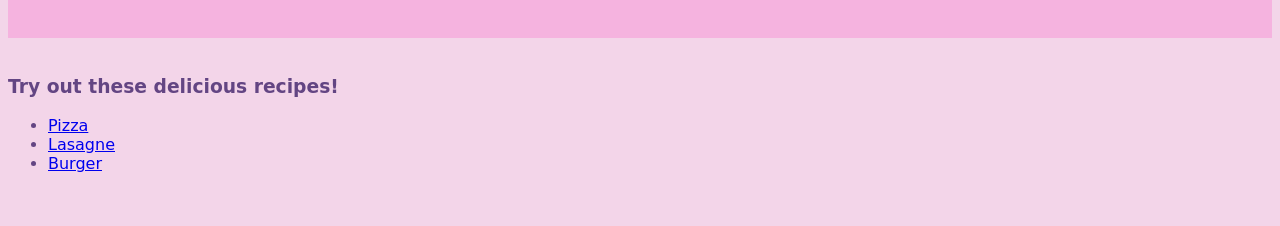
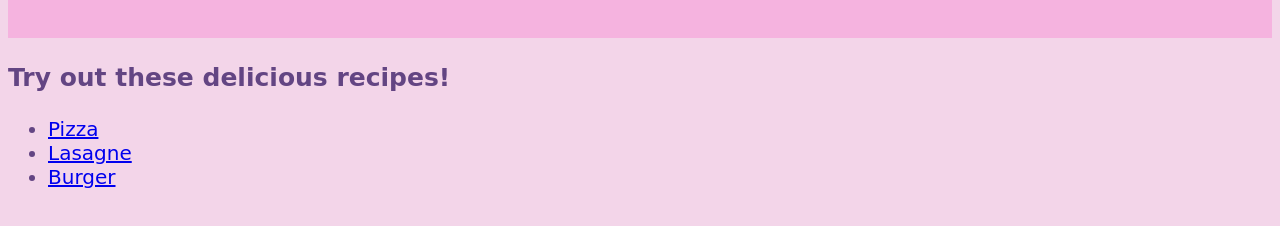
Before and after one commit to C0deBunny/Bunny-Cookbook, a plain HTML site: page index.html in a window 1280 px wide. Shown: the part 122-348 px from the top of the page. Drawn offline with Linux system fonts and the light colour scheme.

Commit message:
Add stylesheet to pages

```diff
--- a/index.html
+++ b/index.html
@@ -10,9 +10,8 @@
 
     <body>
         <header><h1>Usagi's Cookbook</h1></header>
-        <br>
         <h3>Try out these delicious recipes!</h3>
-        <ul>
+        <ul class="links">
             <li><a href="./recipes/pizza.html" rel="noopener noreferrer">Pizza</a></li>
             <li><a href="./recipes/lasagne.html" rel="noopener noreferrer">Lasagne</a></li>
             <li><a href="./recipes/burger.html" rel="noopener noreferrer">Burger</a></li>
--- a/style.css
+++ b/style.css
@@ -13,3 +13,11 @@ body {
    color: rgb(99, 69, 131);
    font-family: cursive;
 }
+
+h3 {
+  font-size: 25px;
+}
+
+.links {
+  font-size: 20px;
+}
```
Also changed, not shown: recipes/burger.html (+1 -0 lines), recipes/lasagne.html (+1 -0 lines), recipes/pizza.html (+1 -0 lines).
